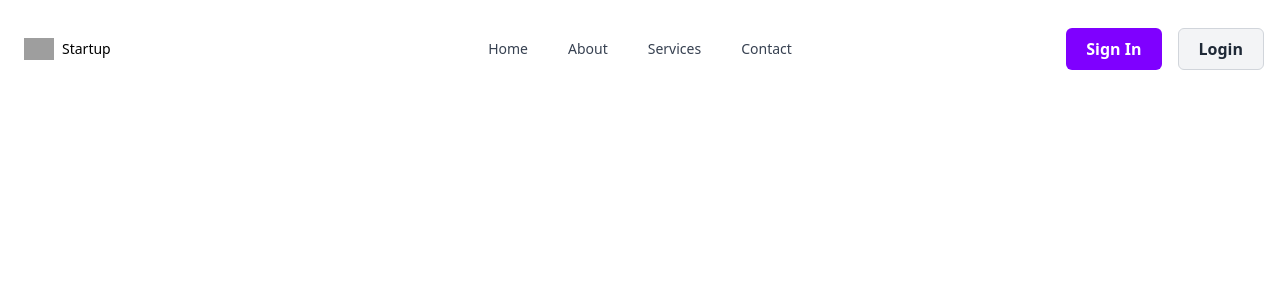
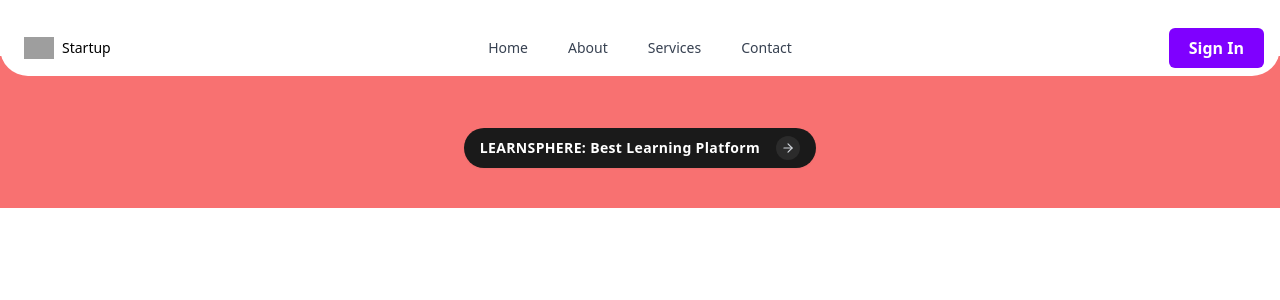
Before and after one commit to Rupam-Mondal/LearnSphere, a React (Vite) app in the folder LearnSphereFrontend/: page / in a window 1280 px wide. Shown: the top 300 px of the page. Built offline with nearby package versions, Linux system fonts and the light colour scheme; grey boxes are pictures that could not be loaded.

Commit message:
Landing section update

```diff
--- a/LearnSphereFrontend/package.json
+++ b/LearnSphereFrontend/package.json
@@ -12,6 +12,7 @@
   "dependencies": {
     "@tabler/icons-react": "^3.34.0",
     "clsx": "^2.1.1",
+    "lucide-react": "^0.514.0",
     "motion": "^12.17.0",
     "react": "^19.1.0",
     "react-dom": "^19.1.0",
--- a/LearnSphereFrontend/src/App.jsx
+++ b/LearnSphereFrontend/src/App.jsx
@@ -1,10 +1,12 @@
 import Navbar from "./Components/Navbar/Navbar";
+import Stylebar from "./Components/Stylebar/Stylebar";
 
 function App(){
   return (
     <>
-      <div className="relative w-full min-h-screen">
-        <Navbar/>
+      <Navbar/>
+      <div className="relative py-10 bg-red-400 w-full h-auto flex justify-center items-center">
+        <Stylebar/>
       </div>
 
     </>
--- a/LearnSphereFrontend/src/Components/Navbar/Navbar.jsx
+++ b/LearnSphereFrontend/src/Components/Navbar/Navbar.jsx
@@ -29,9 +29,6 @@ function Navbar() {
         <div className="hidden lg:flex space-x-4">
           <button className="px-5 cursor-pointer py-2 bg-[#7F00FF] text-white rounded-md text-base font-semibold cursor-pointer hover:bg-indigo-700 transition">
             Sign In
-          </button>
-          <button className="px-5 cursor-pointer py-2 bg-gray-100 text-gray-800 rounded-md text-base font-semibold cursor-pointer hover:bg-gray-200 transition border border-gray-300">
-            Login
           </button>
         </div>
       </NavBody>
--- /dev/null
+++ b/LearnSphereFrontend/src/Components/Stylebar/Stylebar.jsx
@@ -0,0 +1,18 @@
+import { ArrowRight } from "lucide-react";
+
+function Stylebar() {
+  return (
+    <div className="mt-8 bg-[#1a1a1a] text-white rounded-full flex items-center justify-between py-2 px-4 w-fit gap-4 shadow-sm">
+      <p className="text-sm font-semibold tracking-wide">
+        LEARNSPHERE: Best Learning Platform
+      </p>
+      <div className="relative">
+        <div className="w-6 h-6 bg-[#2b2b2b] rounded-full flex items-center justify-center">
+          <ArrowRight size={14} className="text-gray-300" />
+        </div>
+      </div>
+    </div>
+  );
+}
+
+export default Stylebar;
```
Also changed, not shown: 1 other file (tests, documents, lock files or other folders).
